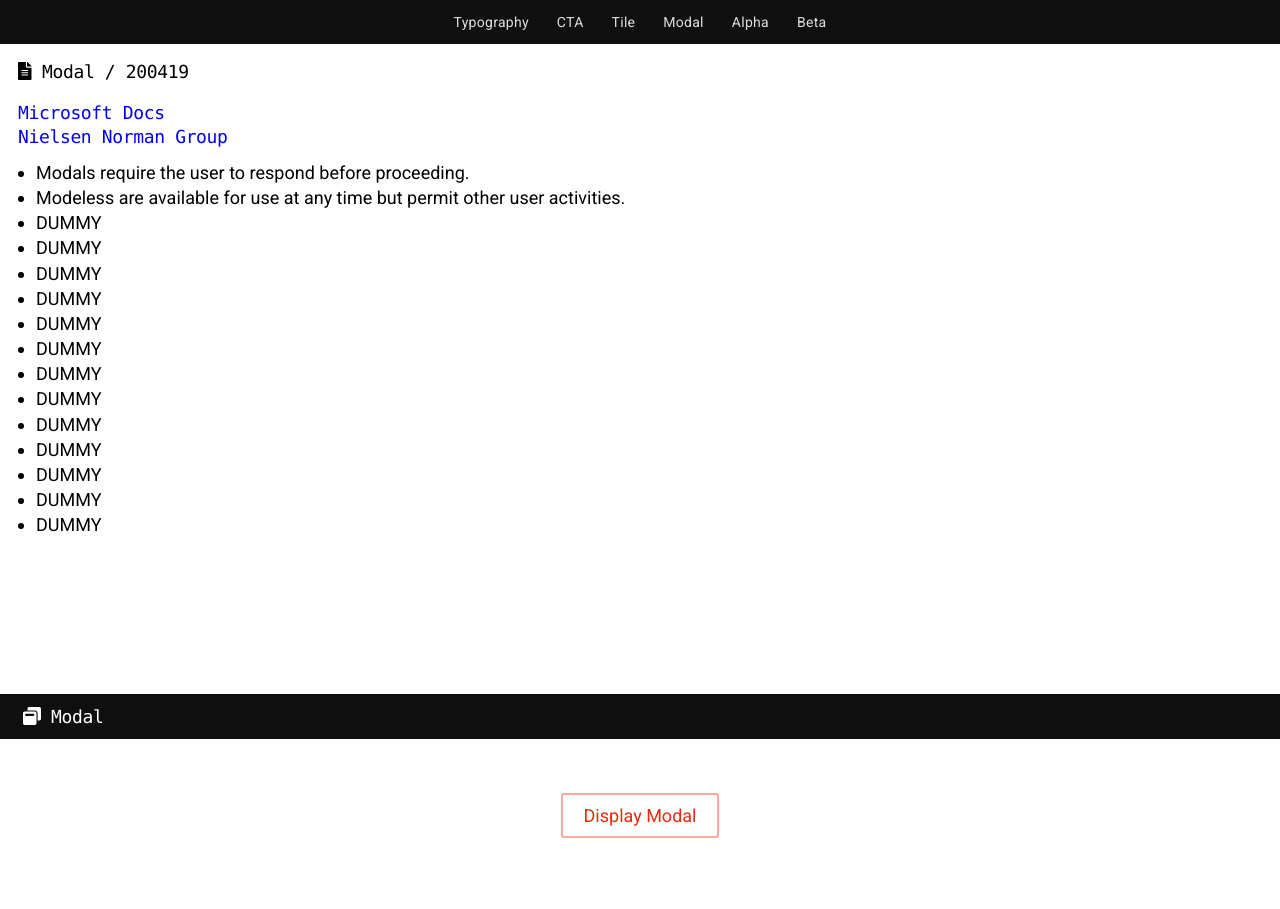
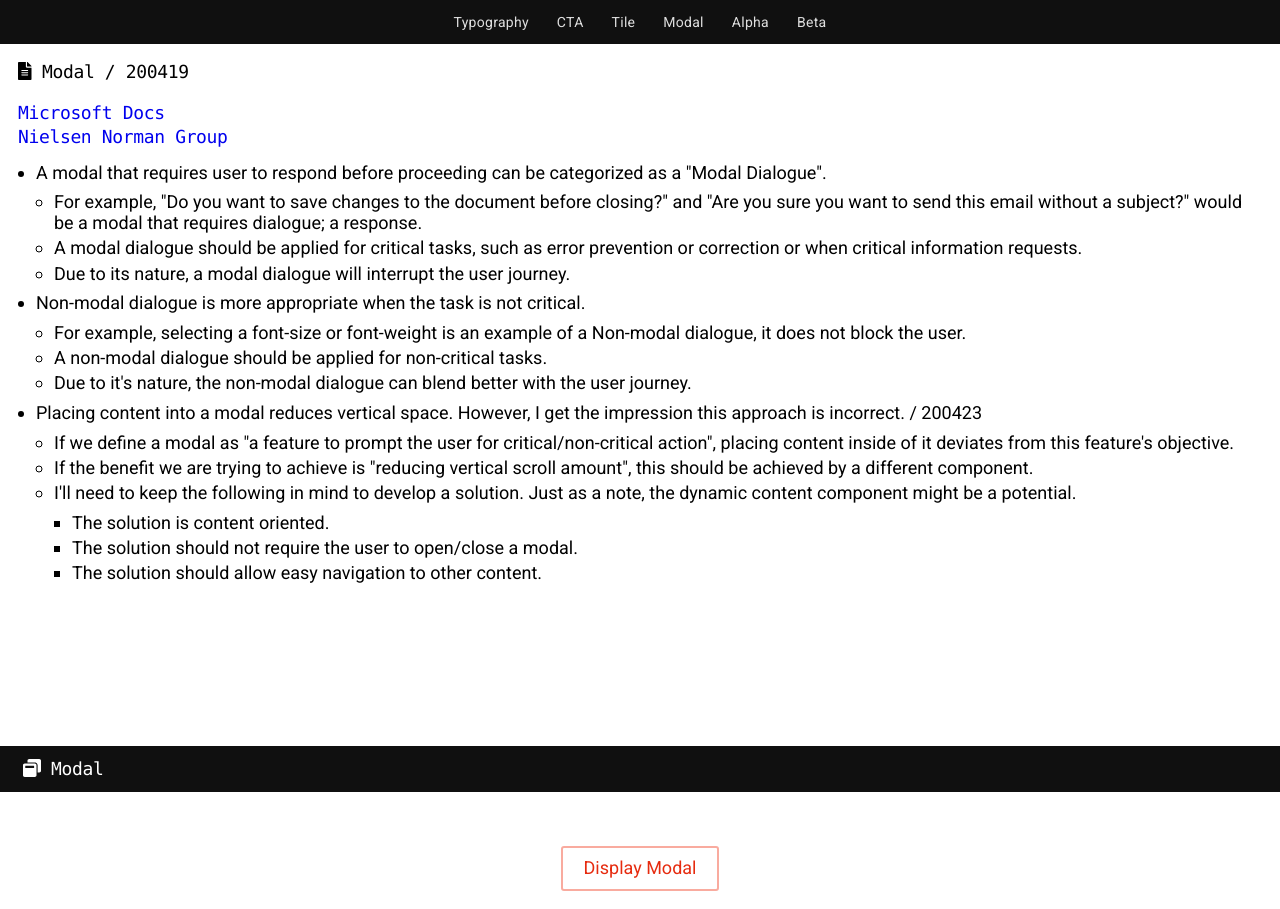
Before and after one commit to Tivo389/94_200318-OET-LIBRARY, a React (Create React App) app: page / in a window 1280 px wide. Before the commit the page ends 856 px from the top, so only its background shows below. Built offline with nearby package versions, Linux system fonts and the light colour scheme.

Commit message:
200423 / 200422_modalComponentBuild - Modal component build almost done. - Proceed to stress test it.

```diff
--- a/src/components/SectionModal.js
+++ b/src/components/SectionModal.js
@@ -22,21 +22,29 @@ class Modal extends Component {
           </a>
         </div>
         <ul>
-          <li>Modals require the user to respond before proceeding.</li>
-          <li>Modeless are available for use at any time but permit other user activities.</li>
-          <li>DUMMY</li>
-          <li>DUMMY</li>
-          <li>DUMMY</li>
-          <li>DUMMY</li>
-          <li>DUMMY</li>
-          <li>DUMMY</li>
-          <li>DUMMY</li>
-          <li>DUMMY</li>
-          <li>DUMMY</li>
-          <li>DUMMY</li>
-          <li>DUMMY</li>
-          <li>DUMMY</li>
-          <li>DUMMY</li>
+          <li>A modal that requires user to respond before proceeding can be categorized as a "Modal Dialogue".</li>
+          <ul>
+              <li>For example, "Do you want to save changes to the document before closing?" and "Are you sure you want to send this email without a subject?" would be a modal that requires dialogue; a response.</li>
+              <li>A modal dialogue should be applied for critical tasks, such as error prevention or correction or when critical information requests.</li>
+              <li>Due to its nature, a modal dialogue will interrupt the user journey.</li>
+          </ul>
+          <li>Non-modal dialogue is more appropriate when the task is not critical.</li>
+          <ul>
+              <li>For example, selecting a font-size or font-weight is an example of a Non-modal dialogue, it does not block the user.</li>
+              <li>A non-modal dialogue should be applied for non-critical tasks.</li>
+              <li>Due to it's nature, the non-modal dialogue can blend better with the user journey.</li>
+          </ul>
+          <li>Placing content into a modal reduces vertical space. However, I get the impression this approach is incorrect. / 200423</li>
+          <ul>
+            <li>If we define a modal as "a feature to prompt the user for critical/non-critical action", placing content inside of it deviates from this feature's objective.</li>
+            <li>If the benefit we are trying to achieve is "reducing vertical scroll amount", this should be achieved by a different component.</li>
+            <li>I'll need to keep the following in mind to develop a solution. Just as a note, the dynamic content component might be a potential.</li>
+            <ul>
+              <li>The solution is content oriented.</li>
+              <li>The solution should not require the user to open/close a modal.</li>
+              <li>The solution should allow easy navigation to other content.</li>
+            </ul>
+          </ul>
         </ul>
       </section>
       <section className="sectionContainer">
@@ -59,18 +67,7 @@ class Modal extends Component {
             <h6>Modal Header</h6>
           </div>
           <div className="modalContent">
-            <p>Thank you for displaying this modal. The quick brown fox jumped over the lazy dog. I'm not certain what to display here just yet so here's Betty Botter.</p>
-            <p>Betty Botter bought a bit of butter;</p>
-            <p>“But,” she said, “this butter's bitter!</p>
-            <p>If I put it in my batter</p>
-            <p>It will make my batter bitter.</p>
-            <p>But a bit o’ better butter</p>
-            <p>Will make my batter better.”</p>
-            <p>Then she bought a bit o’ butter</p>
-            <p>Better than the bitter butter,</p>
-            <p>Made her bitter batter better.</p>
-            <p>So ’twas better Betty Botter</p>
-            <p>Bought a bit o’ better butter.</p>
+            <p>Thank you for displaying this modal. The quick brown fox jumped over the lazy dog.</p>
           </div>
           <div className="modalFooter">
             <p onClick={this.onClickCloseModal}>CANCEL</p>
--- a/src/css/index.css
+++ b/src/css/index.css
@@ -810,6 +810,7 @@ li {
 
 .modalContainer {
   align-items: center;
+  backdrop-filter: blur(4px);
   background: rgba(0, 0, 0, 0.65);
   bottom: 0;
   display: flex;
@@ -819,25 +820,26 @@ li {
   position: fixed;
   right: 0;
   top: 0;
+  transition-duration: 0.15s;
   z-index: 9999; }
   .modalContainer.active {
-    transition-duration: 0.45s;
     opacity: 1;
     visibility: visible; }
   .modalContainer.inactive {
-    transition-duration: 0.15s;
     opacity: 0;
+    pointer-events: none;
+    user-select: none;
     visibility: hidden; }
 
 .modalElement {
   background: white;
   border-radius: 8px;
   box-shadow: 0 1px 6px rgba(32, 32, 32, 0.24);
+  max-height: 65vh;
   max-width: 480px;
-  max-height: 65vh;
+  overflow: scroll;
   padding: 16px;
-  width: 100%;
-  overflow: scroll; }
+  width: 100%; }
 
 .modalHeader {
   margin: 0 0 0.5rem 0; }
```
Also changed, not shown: src/css/_modal.scss (+6 -4 lines).
